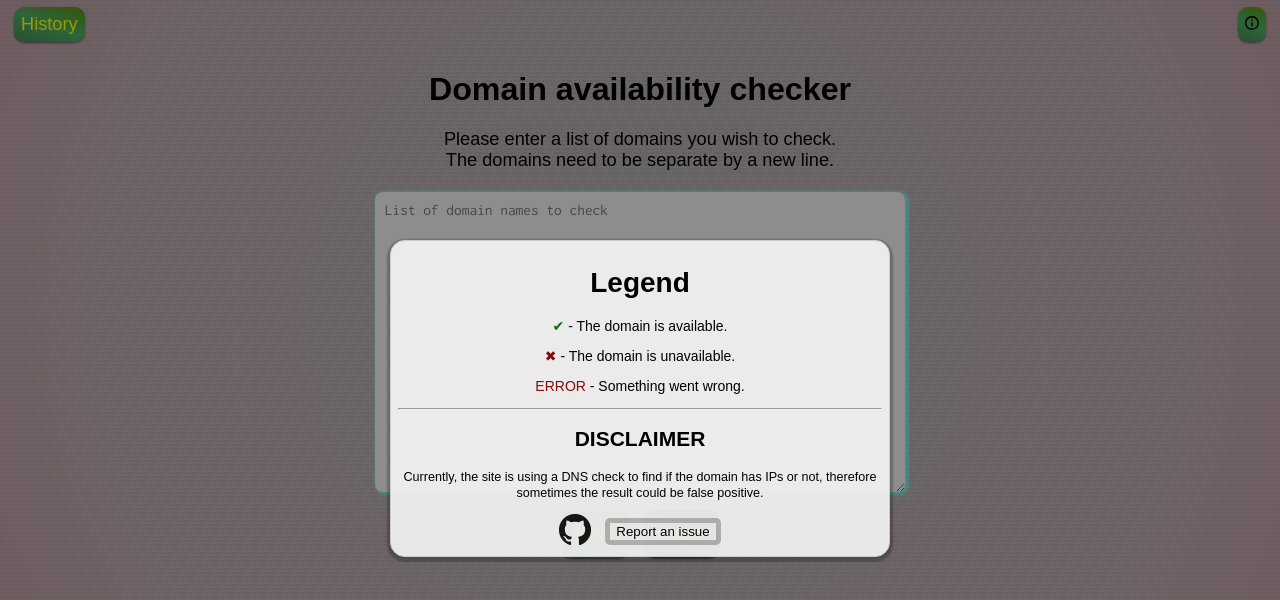
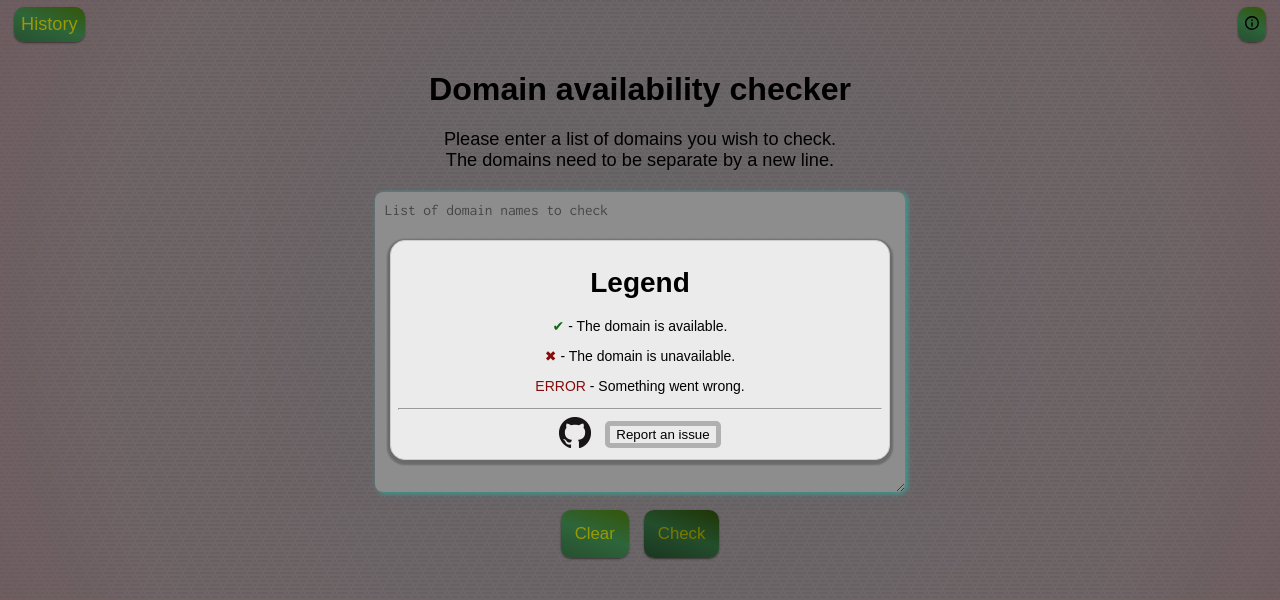
Before and after one commit to mendz/domain-availability-checker, a React (Create React App) app: page / in a window 1280 px wide. Both pictures are taken after a click on the button 1252 px from the left and 24 px from the top of the page. Shown: the top 600 px of the page. Built offline with nearby package versions, Linux system fonts and the light colour scheme; a web font is replaced by a local one.

Commit message:
remoe disclaimer - now check also with whois check

```diff
--- a/src/components/Info/Info.js
+++ b/src/components/Info/Info.js
@@ -20,10 +20,6 @@ const Info = () => {
             <SymbolsCheck type="error" /> - Something went wrong.
          </p>
          <hr />
-         <h2>DISCLAIMER</h2>
-         <p>
-            <small>Currently, the site is using a DNS check to find if the domain has IPs or not, therefore sometimes the result could be false positive.</small>
-         </p>
          <footer className={classes.Footer}>
             <a
                href="https://github.com/mendz/domain-availability-checker"
```
